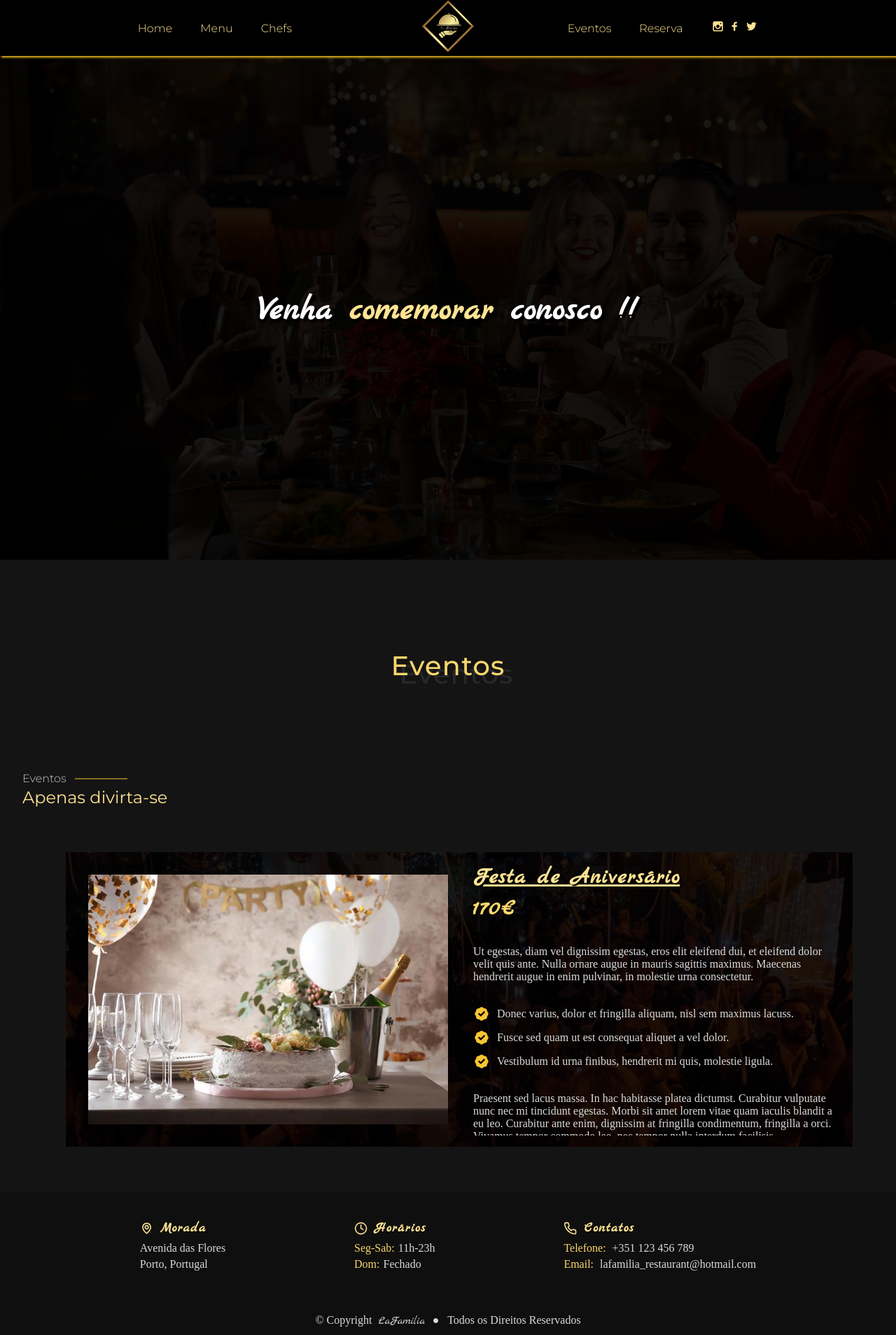
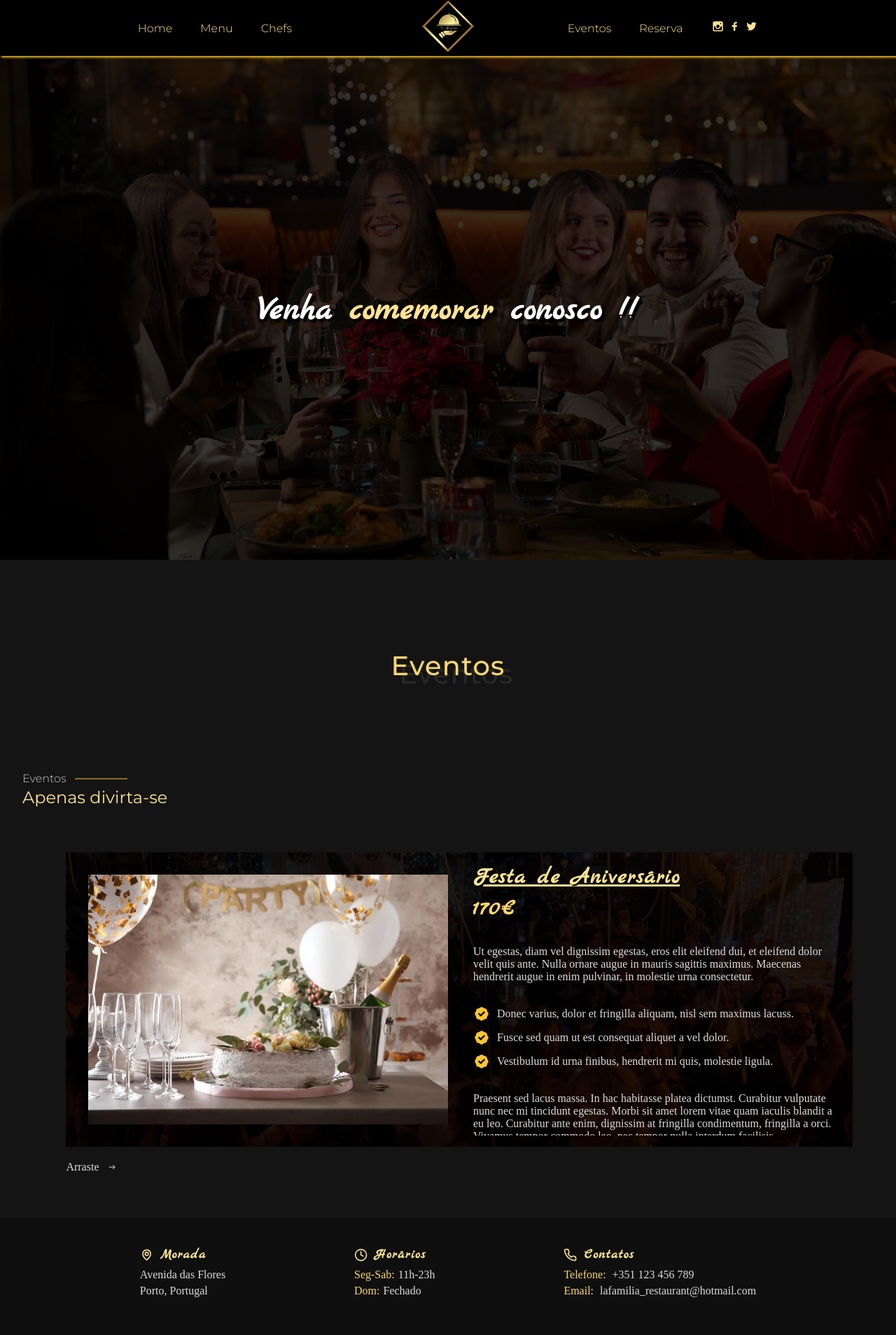
Before and after one commit to Juskowiiak/Projeto_LaFamilia, a React (Vite) app: page /eventos in a window 1280 px wide. Shown: the top 1908 px of the page at 70% size. Built offline with nearby package versions, Linux system fonts and the light colour scheme.

Commit message:
LaFamilia is completed

```diff
--- a/src/components/Evento_Cards/index.jsx
+++ b/src/components/Evento_Cards/index.jsx
@@ -1,7 +1,7 @@
 import { Container } from "./style";
 //importar icons
 import { HiBadgeCheck } from "react-icons/hi";
-
+import { IoIosArrowRoundForward } from "react-icons/io";
 //importar ficheiro json
 import eventos from "../../Api/eventos.json";
 export default function EventoCards() {
@@ -42,6 +42,9 @@ export default function EventoCards() {
             ))}
         </ul>
       </div>
+      <p className="seta">
+        Arraste <IoIosArrowRoundForward />
+      </p>
     </Container>
   );
 }
--- a/src/components/Evento_Cards/style.js
+++ b/src/components/Evento_Cards/style.js
@@ -128,6 +128,12 @@ export const Container = styled.div`
       }
     }
   }
+  .seta {
+    margin-top: 20px;
+    display: flex;
+    align-items: center;
+    gap: 10px;
+  }
   @media ${breakpoints.ml} {
     width: 95%;
   }
--- a/src/containers/Chefs/style.js
+++ b/src/containers/Chefs/style.js
@@ -28,7 +28,7 @@ export const Container = styled.div`
       top: 0;
       left: 0;
       background-color: #000;
-      opacity: 0.9;
+      opacity: 0.78;
     }
     .title {
       position: relative;
--- a/src/containers/Eventos/style.js
+++ b/src/containers/Eventos/style.js
@@ -30,7 +30,7 @@ export const Container = styled.div`
       top: 0;
       left: 0;
       background-color: #000;
-      opacity: 0.9;
+      opacity: 0.78;
     }
     .title {
       position: relative;
--- a/src/containers/Menu/style.js
+++ b/src/containers/Menu/style.js
@@ -29,7 +29,7 @@ export const Container = styled.div`
       top: 0;
       left: 0;
       background-color: #000;
-      opacity: 0.8;
+      opacity: 0.78;
     }
     .title {
       position: relative;
--- a/src/containers/Reservation/style.js
+++ b/src/containers/Reservation/style.js
@@ -29,7 +29,7 @@ export const Container = styled.div`
       top: 0;
       left: 0;
       background-color: #000;
-      opacity: 0.85;
+      opacity: 0.78;
     }
     .title {
       position: relative;
```
